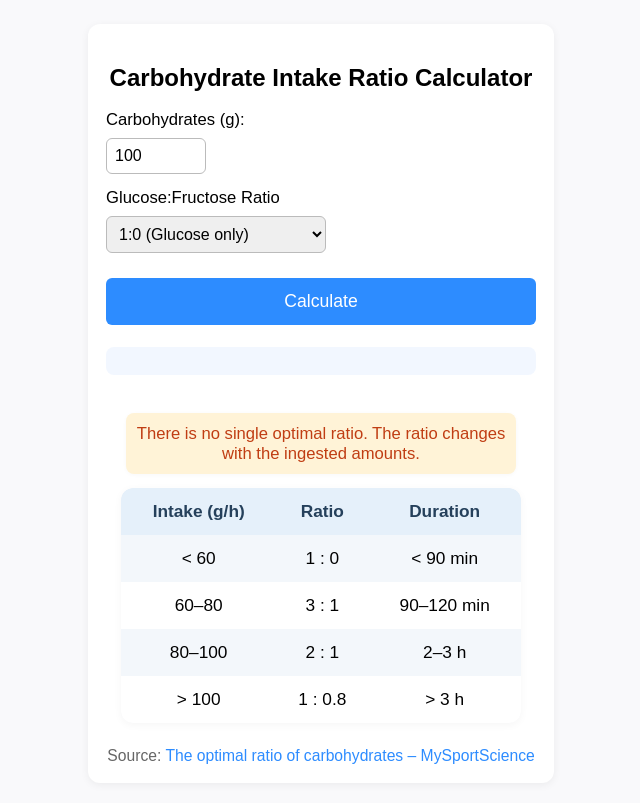
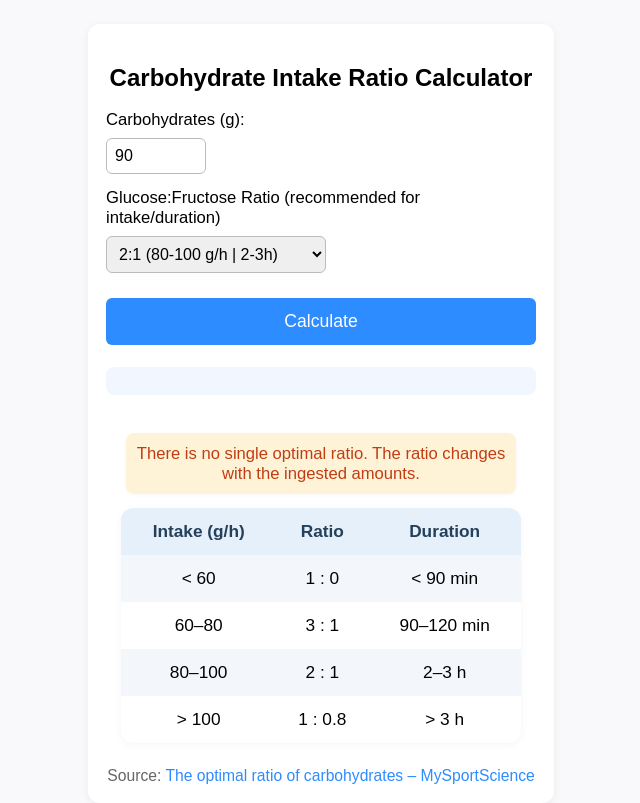
Before and after one commit to dsondell/testsite, a plain HTML site: page index.html in a window 1280 px wide. Shown: the whole page, without its empty margins (319-959 px from the left). Drawn offline with Linux system fonts and the light colour scheme.

Commit message:
Update index.html

```diff
--- a/index.html
+++ b/index.html
@@ -116,15 +116,15 @@
     <h1>Carbohydrate Intake Ratio Calculator</h1>
     <label for="carbs">Carbohydrates (g):</label>
     <div class="input-row">
-      <input type="number" id="carbs" value="100" min="1" inputmode="decimal">
+      <input type="number" id="carbs" value="90" min="1" inputmode="decimal">
     </div>
-    <label for="ratioSelect">Glucose:Fructose Ratio</label>
+    <label for="ratioSelect">Glucose:Fructose Ratio (recommended for intake/duration)</label>
     <div class="input-row">
       <select id="ratioSelect">
-        <option value="1:0">1:0 (Glucose only)</option>
-        <option value="3:1">3:1</option>
-        <option value="2:1">2:1</option>
-        <option value="1:0.8">1:0.8</option>
+        <option value="1:0">1:0 (40-60 g/h | &lt;1 h)</option>
+        <option value="3:1">3:1 (60-80 g/h | 1-2h)</option>
+        <option value="2:1" selected>2:1 (80-100 g/h | 2-3h)</option>
+        <option value="1:0.8">1:0.8 (&gt;100 g/h | &gt;3h)</option>
       </select>
     </div>
     <button onclick="calculate()">Calculate</button>
@@ -168,7 +168,15 @@
   </div>
   <script>
     function getRatioValues(ratioStr) {
-      const [g, f] = ratioStr.split(':').map(s => parseFloat(s.replace(',', '.')));
+      // Only split on the first colon for safety if parentheses or | are present in the text
+      const firstColon = ratioStr.indexOf(':');
+      if (firstColon === -1) return [NaN, NaN];
+      const g = parseFloat(ratioStr.slice(0, firstColon).replace(',', '.'));
+      // Find the first space after the colon, or end of string
+      let rest = ratioStr.slice(firstColon + 1).trim();
+      let endIdx = rest.search(/[^0-9.,]/);
+      if (endIdx === -1) endIdx = rest.length;
+      const f = parseFloat(rest.slice(0, endIdx).replace(',', '.'));
       return [g, f];
     }
 
```
